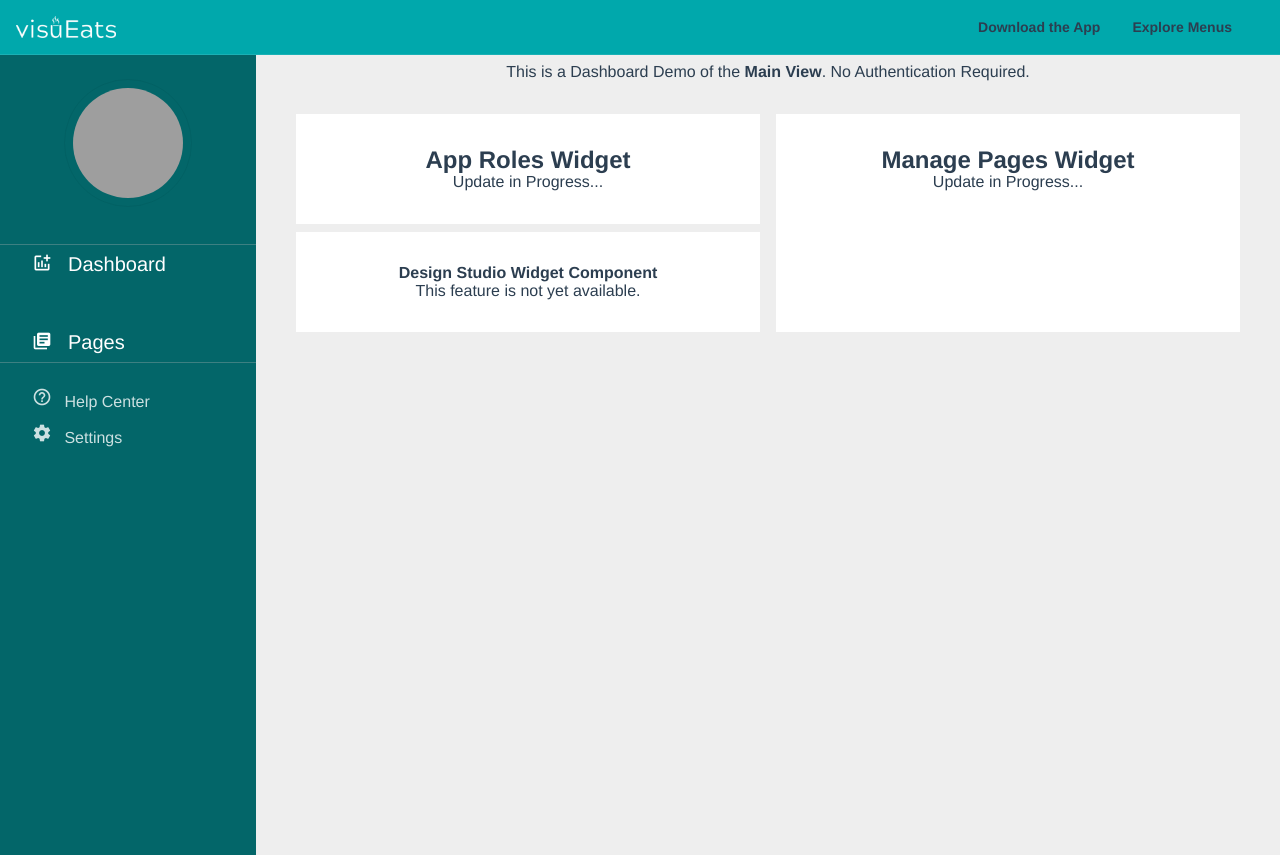
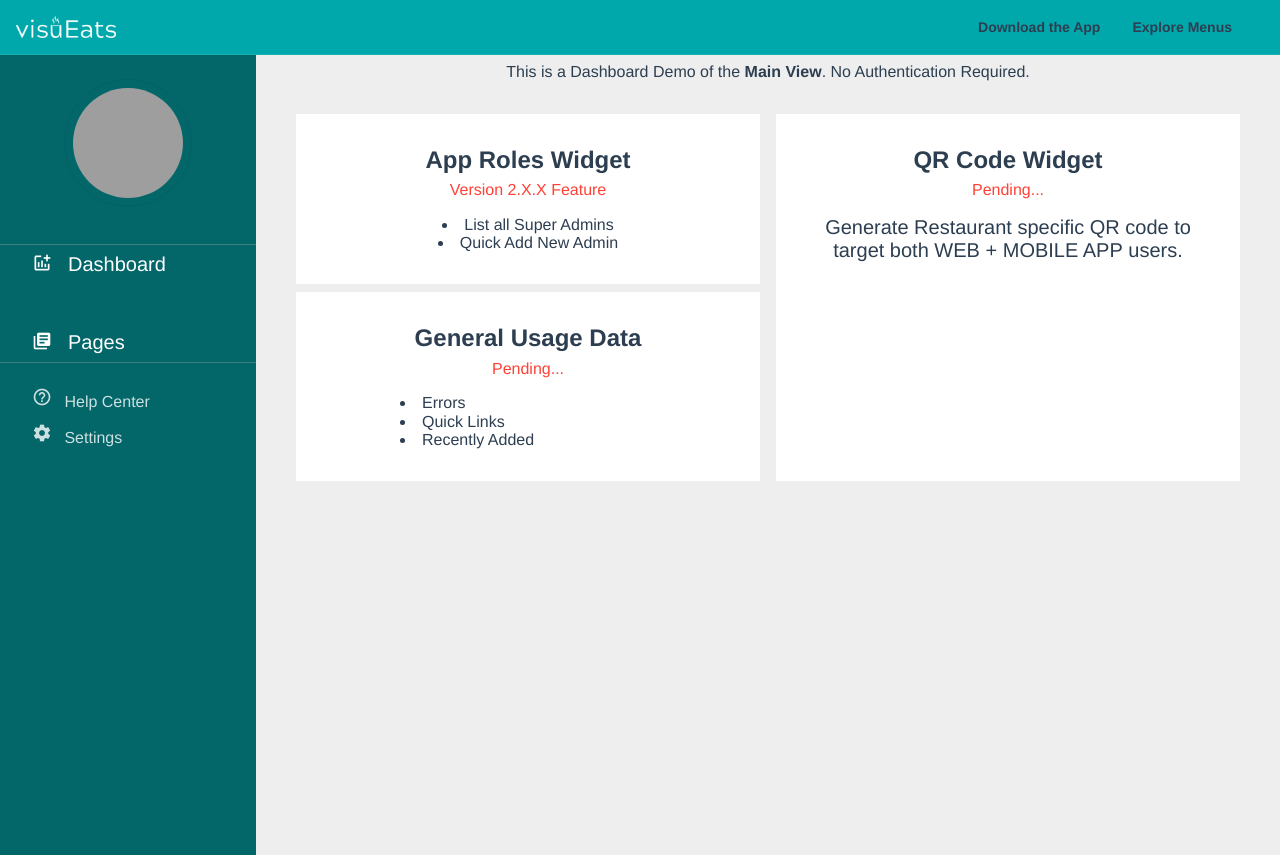
Before and after one commit to ex-labs/visuEats-myMenu, a Vue app: page /demo in a window 1280 px wide. Built offline with nearby package versions, Linux system fonts and the light colour scheme; no server answers; grey boxes are pictures that could not be loaded.

Commit message:
click alert func added

```diff
--- a/src/components/AppRolesWidget.vue
+++ b/src/components/AppRolesWidget.vue
@@ -1,7 +1,11 @@
 <template>
     <div>
         <h4 class="f3">App Roles Widget</h4>
-        <p class="animate__animated animate__headShake animate__infinite">Update in Progress...</p>
+        <p class="animate__animated animate__headShake animate__infinite pv2 red">Version 2.X.X Feature</p>
+        <div class="mt2">
+            <li>List all Super Admins</li>
+            <li>Quick Add New Admin</li>
+        </div>
     </div>
 </template>
 
--- a/src/components/DesignStudioWidget.vue
+++ b/src/components/DesignStudioWidget.vue
@@ -1,7 +1,12 @@
 <template>
     <div>
-        <h4>Design Studio Widget Component</h4>
-        <p>This feature is not yet available.</p>
+        <h2 class="mb2">General Usage Data</h2>
+        <p class="animate__animated animate__headShake animate__infinite red">Pending...</p>
+        <div class="pt3 tl mw5 center">
+            <li>Errors</li>
+            <li>Quick Links</li>
+            <li>Recently Added</li>
+        </div>
     </div>
 </template>
 
--- a/src/components/ManagePagesWidget.vue
+++ b/src/components/ManagePagesWidget.vue
@@ -1,7 +1,10 @@
 <template>
     <div>
-        <h4 class="f3">Manage Pages Widget</h4>
-        <p class="animate__animated animate__headShake animate__infinite">Update in Progress...</p>
+        <h4 class="f3 mb2">QR Code Widget</h4>
+        <p class="animate__animated animate__headShake animate__infinite red">Pending...</p>
+        <div class="pt3 mw6 center">
+            <p class="f4">Generate Restaurant specific QR code to target both <span class="fw5">WEB</span> + <span class="fw5">MOBILE APP</span> users.</p>
+        </div>
     </div>
 </template>
 
--- a/src/components/Welcome.vue
+++ b/src/components/Welcome.vue
@@ -1,6 +1,6 @@
 <template>
   <div class="hello mw7 center">
-    <h1 class="f1 f-headline-l ph5 white">Available <span class="underline">{{ txt }}</span>.</h1>
+    <h1 class="f1 f-headline-l ph5 white">Download <span class="underline">{{ txt }}</span>.</h1>
     <!-- p>
       Are you a Restaurant owner?<br>
     </p -->
--- a/src/views/HelpCenter.vue
+++ b/src/views/HelpCenter.vue
@@ -15,7 +15,8 @@
             <li><a class="blue underline">Documentation</a></li>
             <li><a class="blue underline">Tutorials</a></li>
           </ul>
-          <p><a href="visueats.com/support">visueats.com/support</a></p>
+          <p>*<a href="visueats.com/support" target="_blank">visueats.com/support</a></p>
+          <p>Dev Documentation <a href="http://presenting.xyz/presenting/visueats/" target="_blank">Open in new tab</a></p>
         </div><!-- /col -->
       </div>
     </div>
--- a/src/views/ManagePages.vue
+++ b/src/views/ManagePages.vue
@@ -4,37 +4,37 @@
     <div class="main-content fl w-80 pa2 vh-100 bg-light-gray">
       <div class="inner-content mw8 center pt4 shadow-1 ve_accent_bg">
         <div class="tl mb3 ph3">
-          <h1 class="mb0">Manage Pages</h1>
-          <p class="mv0">Manage Pages and specific <span class="fw6">Menu customization options</span>. Authentication Required.</p>
+          <h1 class="mb1">Manage Pages</h1>
+          <p class="mv0"><span class="fw6">DEMO ONLY</span>. Manage Pages and specific <span class="fw6">Menu customization options</span>. Authentication Required.</p>
         </div>
         <div class="w-100">
             <div class="w-100 bg-light-gray b--black-05 bt pv4 ph4 flex">
               <div class="w-80 tl">Language Page</div>
-              <div class="w-20"><i class="material-icons">list</i></div>
+              <div class="w-20 pointer" @click="clickalert"><i class="material-icons">list</i></div>
             </div>
             <div class="w-100 bg-light-gray b--black-05 bt pv4 ph4 flex">
               <div class="w-80 tl">Audio Feature</div>
-              <div class="w-20">mtrl toggle</div>
+              <div class="w-20 pointer" @click="clickalert"><i class="material-icons">link</i></div>
             </div>
             <div class="w-100 bg-light-gray b--black-05 bt pv4 ph4 flex">
               <div class="w-80 tl">Display Restaurant Logo</div>
-              <div class="w-20">mtrl toggle</div>
+              <div class="w-20 pointer" @click="clickalert"><i class="material-icons">link</i></div>
             </div>
             <div class="w-100 bg-light-gray b--black-05 bt pv4 ph4 flex">
               <div class="w-80 tl">Display Background Image</div>
-              <div class="w-20">mtrl toggle</div>
+              <div class="w-20 pointer" @click="clickalert"><i class="material-icons">link</i></div>
             </div>
             <div class="w-100 bg-light-gray b--black-05 bt pv4 ph4 flex">
               <div class="w-80 tl">Upload Background Image</div>
-              <div class="w-20"><i class="material-icons">upload</i></div>
+              <div class="w-20 pointer" @click="clickalert"><i class="material-icons">upload</i></div>
             </div>
             <div class="w-100 bg-light-gray b--black-05 bt pv4 ph4 flex">
               <div class="w-80 tl">Display Sponsor Logo</div>
-              <div class="w-20">mtrl toggle</div>
+              <div class="w-20 pointer" @click="clickalert"><i class="material-icons">check</i></div>
             </div>
             <div class="w-100 bg-light-gray b--black-05 bt pv4 ph4 flex">
               <div class="w-80 tl">Upload Sponsor Logo</div>
-              <div class="w-20"><i class="material-icons">upload</i></div>
+              <div class="w-20 pointer" @click="clickalert"><i class="material-icons">upload</i></div>
             </div>
         </div>
         <div class="w-100">
@@ -42,7 +42,7 @@
               <div class="w-80 tl">
                 <label>Keep Default</label>
               </div>
-              <div class="w-20"><input type="checkbox" class="w-80 pa3"></div>
+              <div class="w-20"><input type="checkbox" class="w-80 pa3" checked></div>
             </div>
         </div>
       </div>
@@ -65,6 +65,11 @@ export default {
           { Name: "Beverage" },
           { Name: "Crowd Pleaser"}]
       }
+    }, //data
+    methods: {
+      clickalert () {
+        alert("This feature is for DEMO purposes only")
+      }
     }
   }
 </script>
```
